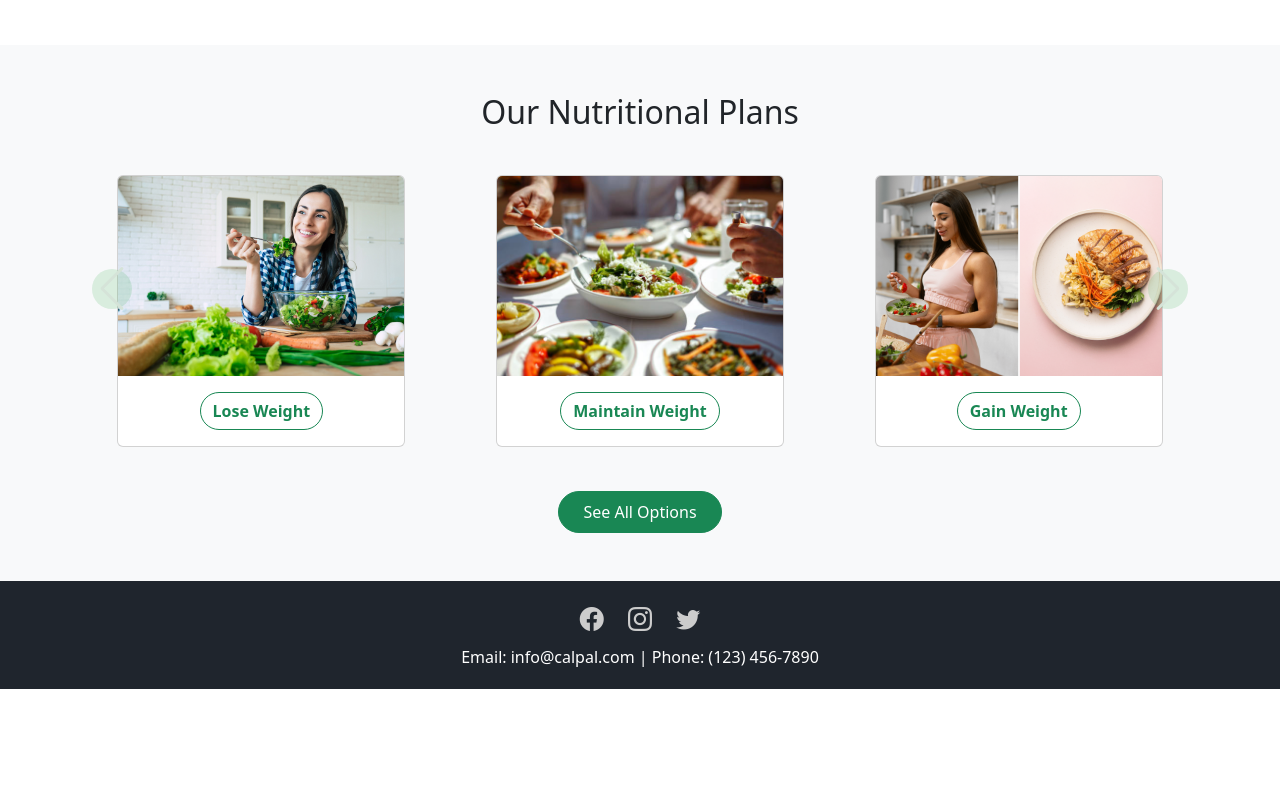
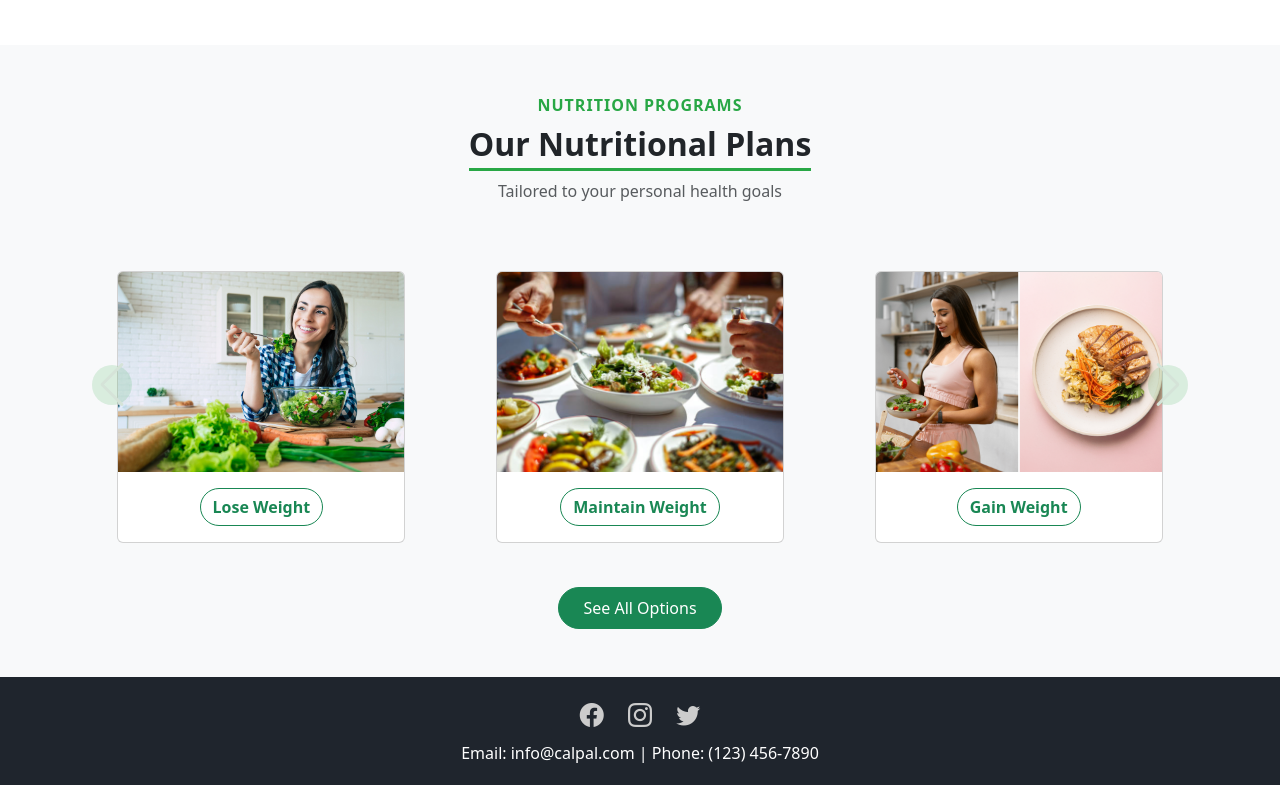
Before and after one commit to dkleidonaris/software-design-team3, a website built with Vite: page frontend/index.html in a window 1280 px wide. Shown: the part 1387-2172 px from the top of the page. Before the commit the page ends 2076 px from the top, so only its background shows below. Built offline with nearby package versions, Linux system fonts and the light colour scheme; no server answers.

Commit message:
Small frontpage UI change

```diff
--- a/frontend/index.html
+++ b/frontend/index.html
@@ -86,7 +86,14 @@
   <!-- Nutritional Plans Carousel -->
 <section class="py-5 bg-light text-center">
   <div class="container">
-    <h2 class="mb-4">Our Nutritional Plans</h2>
+    <div class="mb-5">
+      <span class="d-block mb-2" style="color: #28a745; font-weight: 600; letter-spacing: 1px;">NUTRITION PROGRAMS</span>
+      <h2 class="fw-bold mb-3 position-relative d-inline-block">
+        Our Nutritional Plans
+        <span style="position: absolute; bottom: -8px; left: 0; width: 100%; height: 3px; background: #28a745;"></span>
+      </h2>
+      <p class="text-muted">Tailored to your personal health goals</p>
+    </div>
 
     <div class="swiper">
       <div class="swiper-wrapper">
@@ -181,9 +188,6 @@
   box-shadow: 0 12px 24px rgba(0, 0, 0, 0.2);
 }
 
-
-
-
 </style>
 
   <!-- Footer -->
```
Also changed, not shown: 1 other file.
